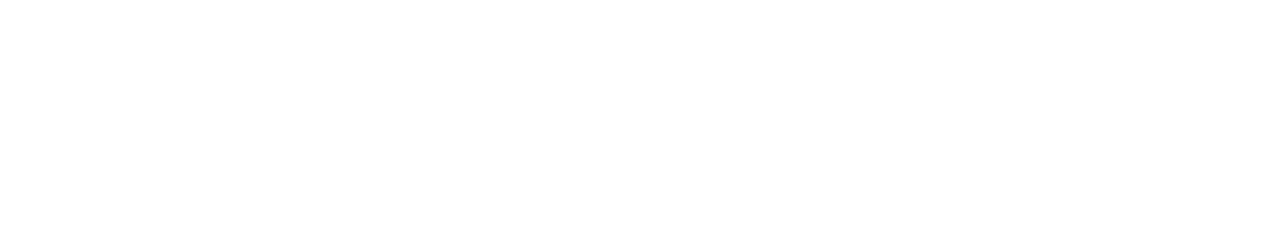
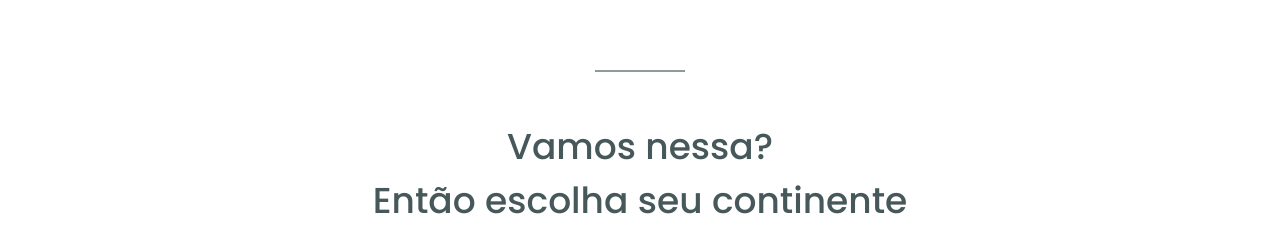
Before and after one commit to mpirescarvalho/ignite-reactjs-interface-com-chakra-ui, a Next.js app: page / in a window 1280 px wide. Shown: the part 702-952 px from the top of the page. Before the commit the page ends 800 px from the top, so only its background shows below. Built offline with nearby package versions, Linux system fonts and the light colour scheme.

Commit message:
add divider and choose continent text

```diff
--- /dev/null
+++ b/src/pages/Home/ChooseContinentText.tsx
@@ -0,0 +1,11 @@
+import { Text } from "@chakra-ui/react";
+
+export function ChooseContinentText() {
+	return (
+		<Text fontSize="4xl" fontWeight="medium" color="gray.700" textAlign="center">
+			Vamos nessa?
+			<br />
+			Então escolha seu continente
+		</Text>
+	);
+}
--- /dev/null
+++ b/src/pages/Home/Divider.tsx
@@ -0,0 +1,15 @@
+import { Flex, FlexProps, Divider as ChakraDivider } from '@chakra-ui/react';
+
+interface DividerProps extends FlexProps {}
+
+export function Divider(props: DividerProps) {
+	return (
+		<Flex align="center" justify="center" {...props}>
+			<ChakraDivider
+				width="90px"
+				borderBottomWidth="2px"
+				borderBottomColor="gray.700"
+			/>
+		</Flex>
+	);
+}
--- a/src/pages/Home/index.tsx
+++ b/src/pages/Home/index.tsx
@@ -1,6 +1,9 @@
-import { Box } from '@chakra-ui/react';
+import { Box, VStack } from '@chakra-ui/react';
 
+import { SafeContentArea } from '../../components/SafeContentArea';
 import { Banner } from './Banner';
+import { ChooseContinentText } from './ChooseContinentText';
+import { Divider } from './Divider';
 import { TravelTypes } from './TravelTypes';
 
 export default function Home() {
@@ -8,6 +11,12 @@ export default function Home() {
 		<Box>
 			<Banner />
 			<TravelTypes mt="28" />
+			<Divider mt="20" />
+			<SafeContentArea maxW="1240px" mt="12" mb="10">
+				<VStack spacing="12" align="center" justify="center">
+					<ChooseContinentText />
+				</VStack>
+			</SafeContentArea>
 		</Box>
 	);
 }
```
